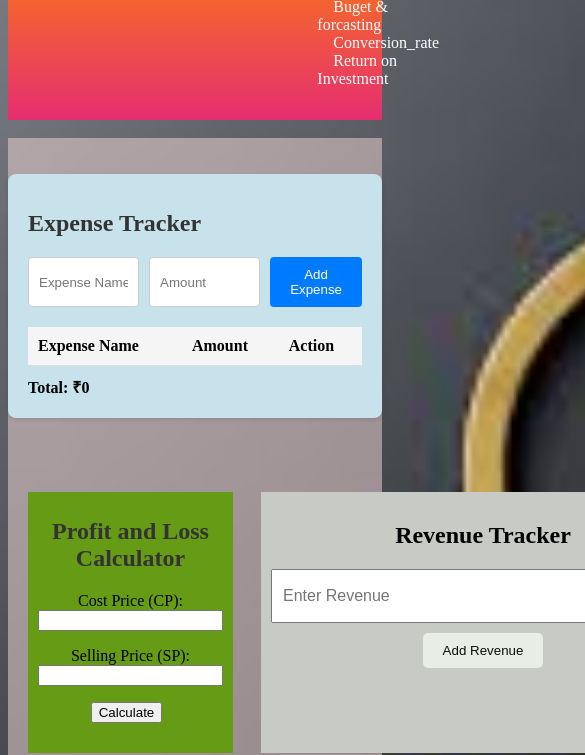
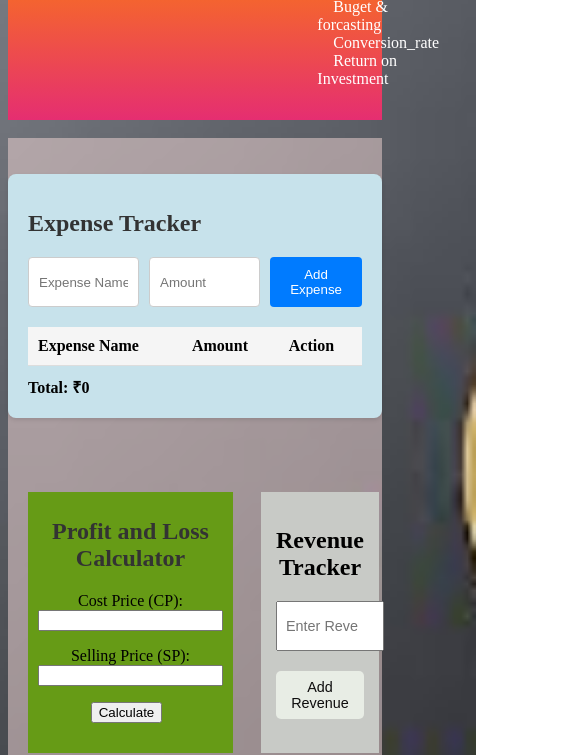
Before and after one commit to shriharimurkute/financial-Education, a plain HTML site: page allTrackers/Trackers.html in a window 390 px wide. Shown: the part 96-851 px from the top of the page, 585 px wide, since content can reach past the window. Drawn offline with Linux system fonts and the light colour scheme; files whose address does not match are found by name.

Commit message:
t2.0
for revenue design changes

```diff
--- a/allTrackers/Trackers.html
+++ b/allTrackers/Trackers.html
@@ -174,7 +174,7 @@ body.plcalculate {
 h2 {
     color: white;
 }
-.revenue-tracker{
+.revenue{
     text-align: center;
     background-color: rgb(200, 202, 198);
     width: 500px;
@@ -204,7 +204,7 @@ h2 {
     font-size:24px;
     font-weight: bold;
     margin-top: 20px;
-    font-size: 1.2em;
+    font-size: 1.2rem;
 
 }
 /*cash flow tracker */
@@ -279,7 +279,61 @@ button.newpage{
 .newpage:hover{
     background-color:green;
 }
+
     </style>
+    <style>
+        /* Existing styles here */
+
+        /* Revenue Tracker Responsive Design */
+        .revenue {
+            text-align: center;
+            background-color: rgb(200, 202, 198);
+            width: 500px;
+            margin: 0 auto;
+            padding: 10px;
+        }
+
+        @media (max-width: 768px) {
+            .revenue {
+                width: 90%; /* Make it adapt to smaller screens */
+                padding: 20px; /* Add extra padding for smaller devices */
+            }
+
+            #revenue-input {
+                width: 100%; /* Input takes full width */
+                font-size: 1rem; /* Adjust font size for readability */
+            }
+
+            #add-revenue-btn {
+                width: 100%; /* Button takes full width */
+                margin-top: 10px; /* Add spacing for better layout */
+            }
+
+            .revenue-display {
+                font-size: 1.1rem; /* Adjust text size */
+            }
+        }
+
+        @media (max-width: 480px) {
+            .revenue {
+                padding: 15px;
+            }
+
+            #revenue-input {
+                font-size: 0.9rem;
+                padding: 8px; /* Adjust padding for smaller input size */
+            }
+
+            #add-revenue-btn {
+                padding: 8px 10px; /* Adjust button size */
+                font-size: 0.9rem; /* Reduce font size */
+            }
+
+            .revenue-display {
+                font-size: 1rem; /* Further adjust text size */
+            }
+        }
+        </style>
 </head>
 <body>
     <header>
@@ -351,7 +405,7 @@ button.newpage{
     </div>
     &nbsp;&nbsp;
     <!--revenue-->
-    <div class="revenue-tracker" id="revenue">
+    <div class="revenue" id="revenue">
         <h2 style="color:black;">Revenue Tracker</h2>
         <input type="number" id="revenue-input" placeholder="Enter Revenue" required>
         <button  id="add-revenue-btn" type="button">Add Revenue</button>
```
